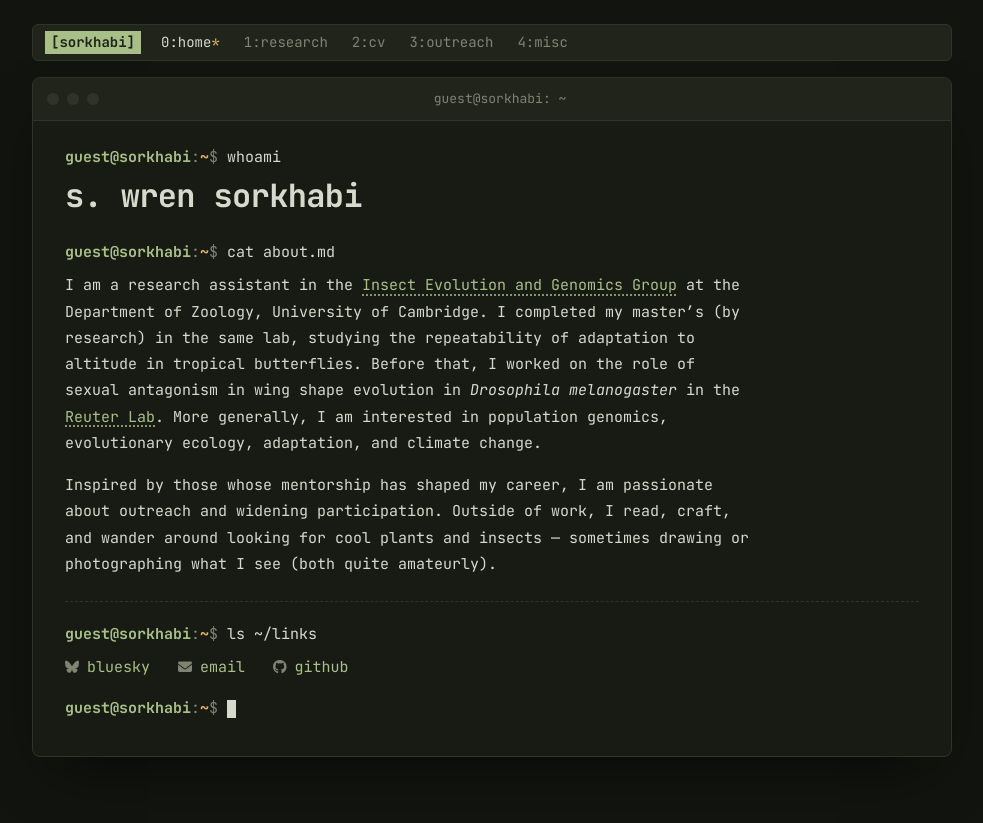
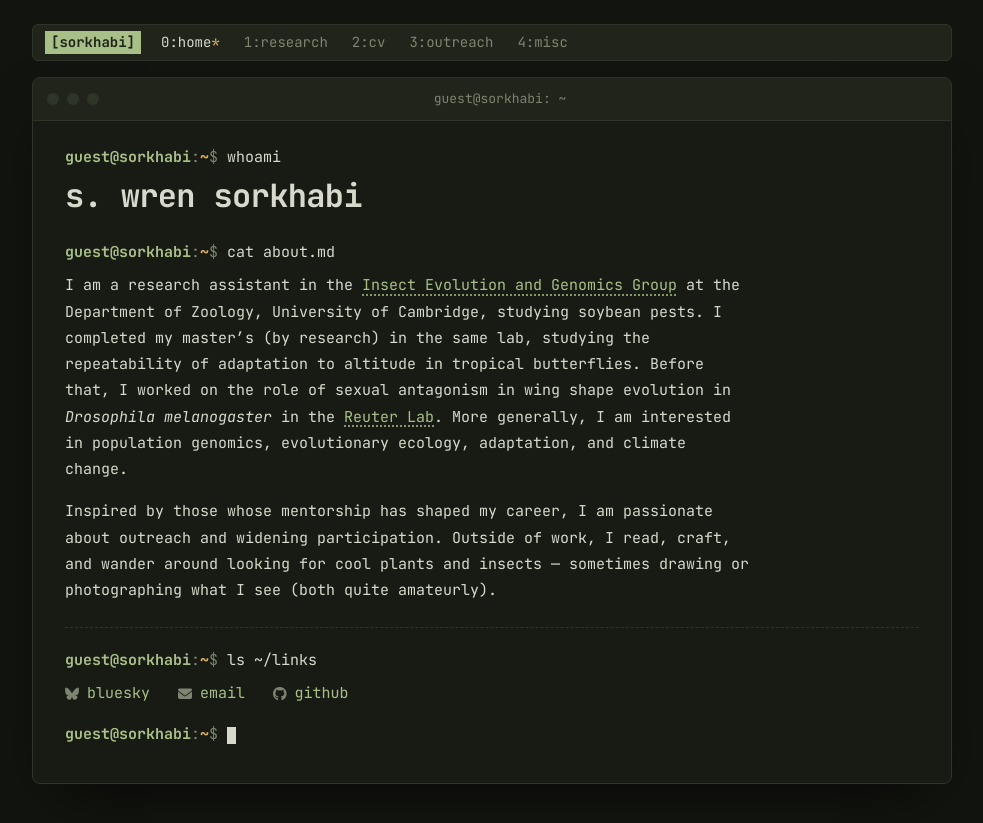
Before and after one commit to ssorkhabi/ssorkhabi.github.io, a Jekyll site: the page built from index.md, in a window 1280 px wide. Shown: the top 823 px of the page, without its empty margins (148-1131 px from the left). Built offline with Jekyll 4.4.1, drawn with Linux system fonts in a browser that asks for light colours.

Commit message:
Update research focus in index.md

```diff
--- a/index.md
+++ b/index.md
@@ -3,7 +3,7 @@
 title: home
 ---
 
-I am a research assistant in the [Insect Evolution and Genomics Group](https://www.heliconius.zoo.cam.ac.uk/){:target="_blank"} at the Department of Zoology, University of Cambridge. I completed my master's (by research) in the same lab, studying the repeatability of adaptation to altitude in tropical butterflies. Before that, I worked on the role of sexual antagonism in wing shape evolution in *Drosophila melanogaster* in the [Reuter Lab](https://reuterlab.github.io/). More generally, I am interested in population genomics, evolutionary ecology, adaptation, and climate change.
+I am a research assistant in the [Insect Evolution and Genomics Group](https://www.heliconius.zoo.cam.ac.uk/){:target="_blank"} at the Department of Zoology, University of Cambridge, studying soybean pests. I completed my master's (by research) in the same lab, studying the repeatability of adaptation to altitude in tropical butterflies. Before that, I worked on the role of sexual antagonism in wing shape evolution in *Drosophila melanogaster* in the [Reuter Lab](https://reuterlab.github.io/). More generally, I am interested in population genomics, evolutionary ecology, adaptation, and climate change.
 {: .lighter}
 
 Inspired by those whose mentorship has shaped my career, I am passionate about outreach and widening participation. Outside of work, I read, craft, and wander around looking for cool plants and insects — sometimes drawing or photographing what I see (both quite amateurly).
```
